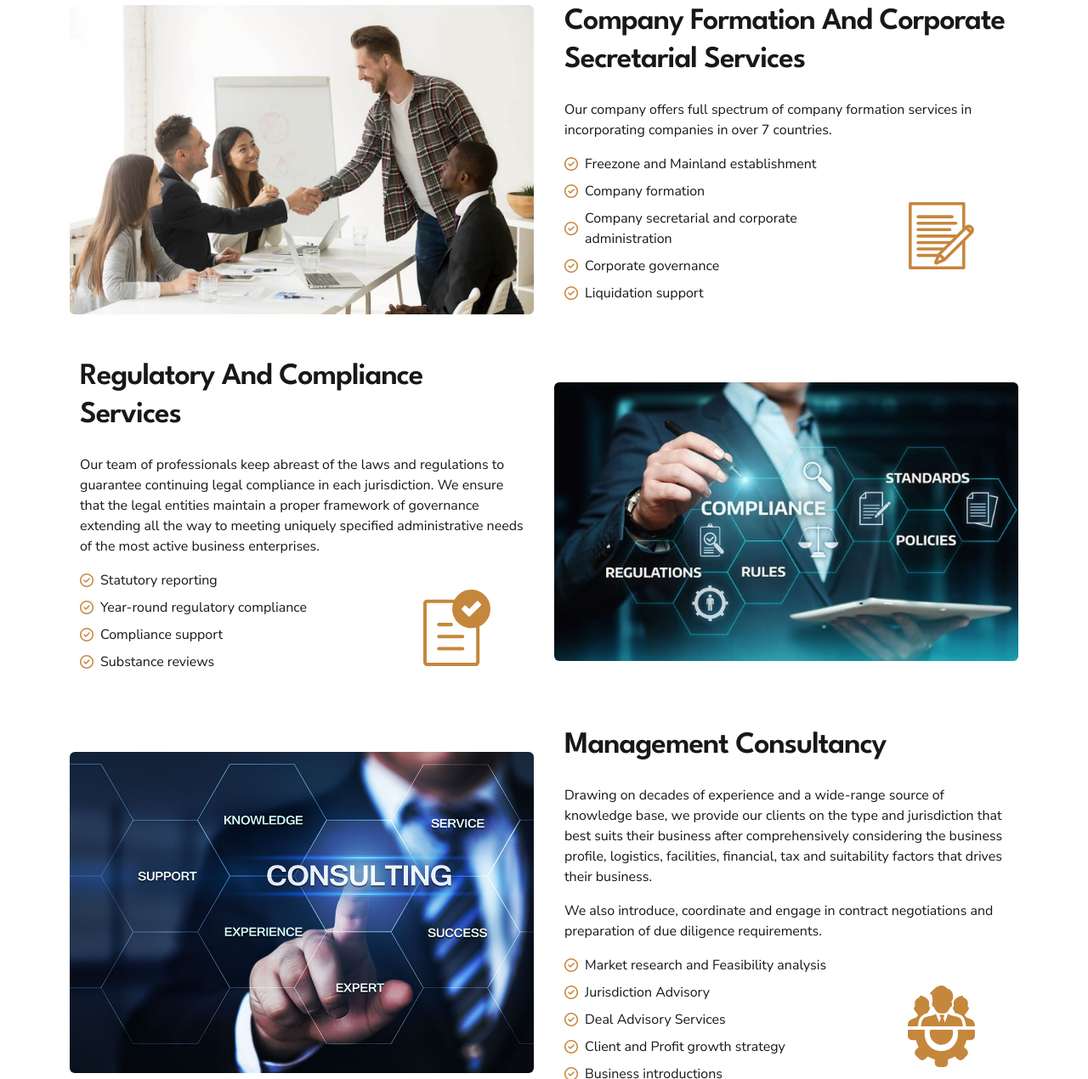
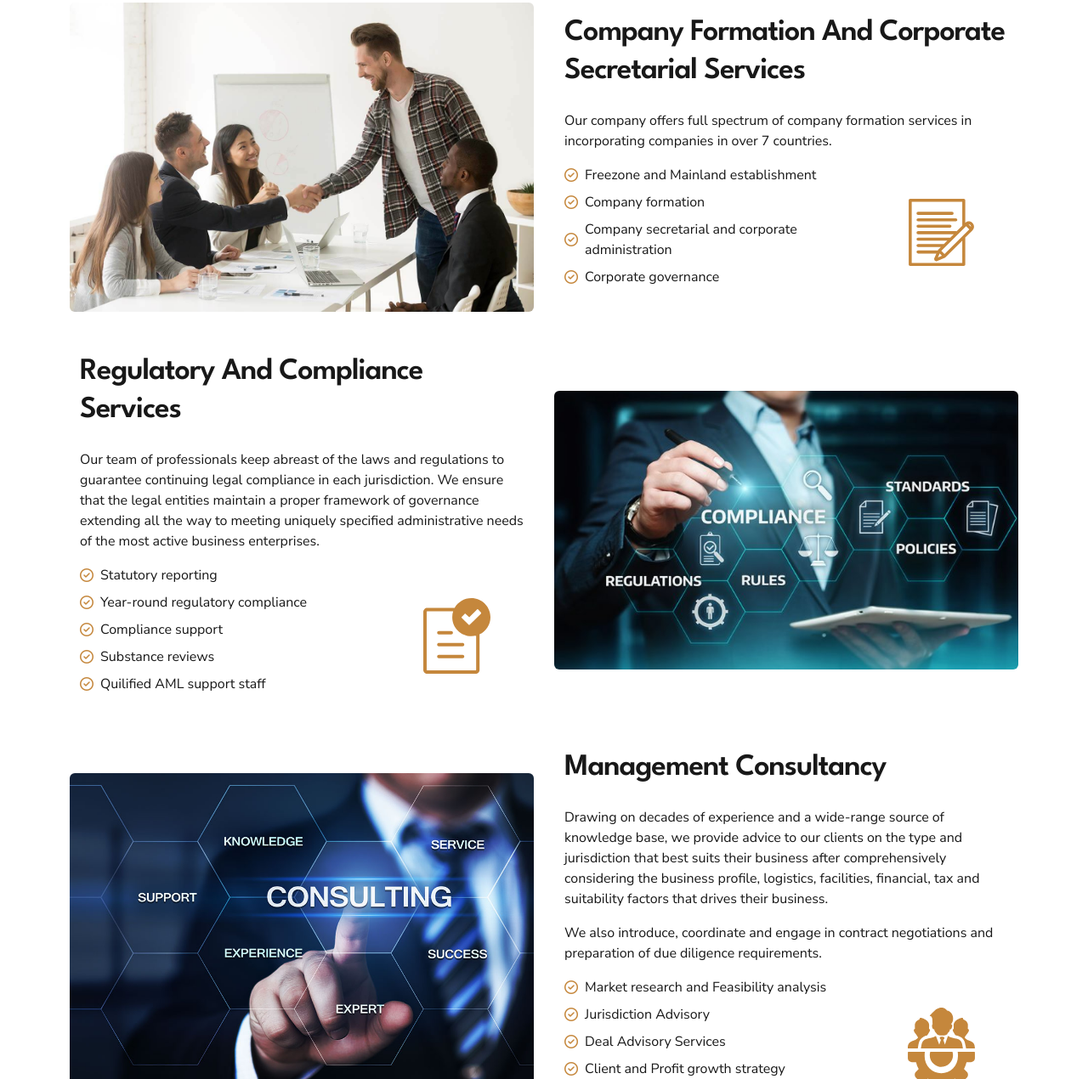
Before and after one commit to chantillyllc/giw, a website: page dist/index.html in a window 1280 px wide. Shown: the part 768-2038 px from the top of the page at 85% size. Drawn offline with nearby package versions, Linux system fonts and the light colour scheme; a small style sheet from the web is missing.

Commit message:
Update the text

```diff
--- a/dist/index.html
+++ b/dist/index.html
@@ -44,7 +44,7 @@
                     <p>
                         GIW Consulting is a Professional Management and Consulting company formed in Dubai, United Arab Emirates and has been in the business since 2006. It has a Professional Management Consulting license from the Dubai Economic Department and the company’s senior management has over 50 years of business management experience globally.
                     </p>
-                    <p>GIW Consulting with offices at the prestigious Dubai World Trade Centre. Supported by banking experts and strategic business partners in cross jurisdictional locations.</p>
+                    <p>GIW Consulting with offices at the prestigious Dubai World Trade Centre is supported by banking experts and strategic business partners in cross jurisdictional locations.</p>
                 </div>
             </div>
         </div>
@@ -85,10 +85,6 @@
                                     <i class="fa-regular fa-circle-check fs-xl gold-color me-2"></i>
                                     Corporate governance
                                 </li>
-                                <li class="d-flex align-items-center mb-2">
-                                    <i class="fa-regular fa-circle-check fs-xl gold-color me-2"></i>
-                                    Liquidation support
-                                </li>
                             </ul>
                         </div>
                         <div class="col-md">
@@ -128,6 +124,10 @@
                                     <i class="fa-regular fa-circle-check fs-xl gold-color me-2"></i>
                                     Substance reviews
                                 </li>
+                                <li class="d-flex align-items-center mb-2">
+                                    <i class="fa-regular fa-circle-check fs-xl gold-color me-2"></i>
+                                    Quilified AML support staff
+                                </li>
                             </ul>
                         </div>
                         <div class="col-md">
@@ -148,7 +148,7 @@
                     <h4 class="medium-header">Management consultancy</h4>
                     <p class="text-sm">
                         Drawing on decades of experience and a wide-range source of knowledge base,
-                        we provide our clients on the type and jurisdiction that best suits their business
+                        we provide advice to our clients on the type and jurisdiction that best suits their business
                         after comprehensively considering the business profile, logistics, facilities,
                         financial, tax and suitability factors that drives their business.
                     </p>
```
